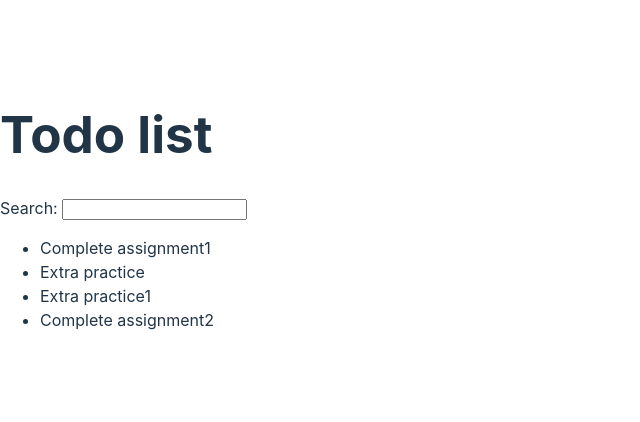
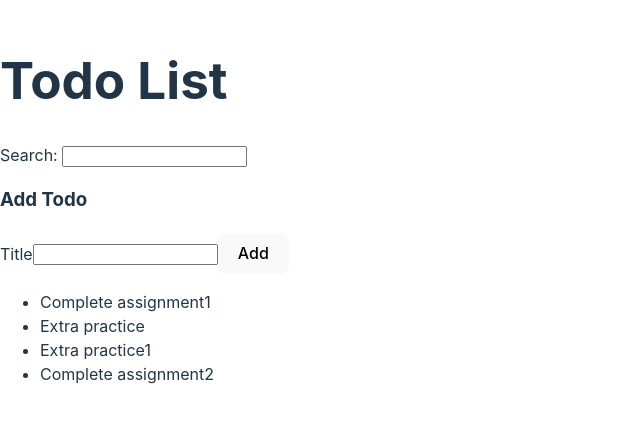
Before and after one commit to morarodgers/react-todo, a React (Vite) app: page / in a window 1280 px wide. Shown: the part 190-612 px from the top of the page, without its empty margins (0-640 px from the left). Built offline with nearby package versions, Linux system fonts and the light colour scheme.

Commit message:
Added TodoList and Form components

```diff
--- /dev/null
+++ b/src/AddTodoForm.jsx
@@ -0,0 +1,14 @@
+function AddTodoForm() {
+  return (
+    <div>
+      <h3>Add Todo</h3>
+      <form>
+        <label htmlFor="todoTitle">Title</label>
+        <input type="text" id="todoTitle" />
+        <button type="submit">Add</button>
+      </form>
+    </div>
+  );
+}
+
+export default AddTodoForm;
--- a/src/App.jsx
+++ b/src/App.jsx
@@ -1,40 +1,17 @@
-/*import * as React from "react";*/
-
-const todoList = [
-  {
-    id: 1,
-    title: "Complete assignment1",
-  },
-  {
-    id: 2,
-    title: "Extra practice",
-  },
-  {
-    id: 3,
-    title: "Extra practice1",
-  },
-  {
-    id: 4,
-    title: "Complete assignment2",
-  },
-];
+// import * as React from "react";
+import TodoList from "./TodoList";
+import AddTodoForm from "./AddTodoForm";
 
 function App() {
   return (
     <div>
-      <h1>Todo list</h1>
+      <h1>Todo List</h1>
 
       <label htmlFor="search">Search: </label>
       <input id="search" type="text" />
-      <ul>
-        {todoList.map(function (todo) {
-          return (
-            <li key={todo.id}>
-              <span>{todo.title}</span>
-            </li>
-          );
-        })}
-      </ul>
+
+      <AddTodoForm />
+      <TodoList />
     </div>
   );
 }
--- /dev/null
+++ b/src/TodoList.jsx
@@ -0,0 +1,34 @@
+// import * as React from "react";
+
+const todoList = [
+  {
+    id: 1,
+    title: "Complete assignment1",
+  },
+  {
+    id: 2,
+    title: "Extra practice",
+  },
+  {
+    id: 3,
+    title: "Extra practice1",
+  },
+  {
+    id: 4,
+    title: "Complete assignment2",
+  },
+];
+
+function TodoList() {
+  return (
+    <div>
+      <ul>
+        {todoList.map((todo) => {
+          return <li key={todo.id}>{todo.title}</li>;
+        })}
+      </ul>
+    </div>
+  );
+}
+
+export default TodoList;
```
